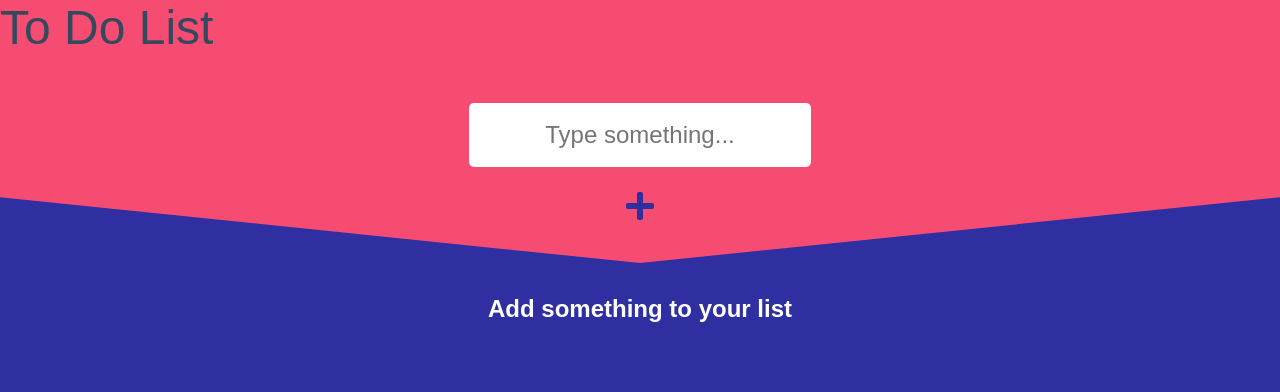
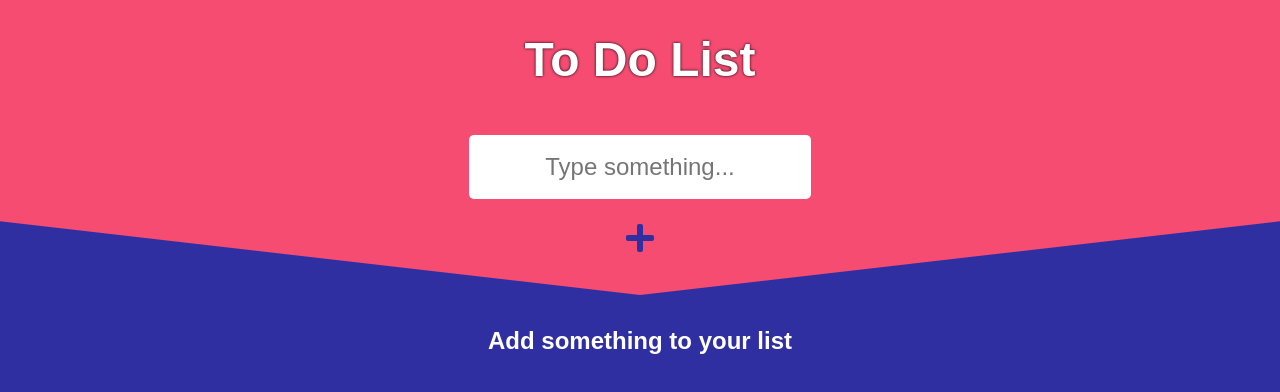
Before and after one commit to tiagological/to-do-list-vue, a Vue app: page / in a window 1280 px wide. Shown: the top 392 px of the page. Built offline with nearby package versions, Linux system fonts and the light colour scheme; a web font is replaced by a local one.

Commit message:
Changes title styling

```diff
--- a/src/components/Title.vue
+++ b/src/components/Title.vue
@@ -13,8 +13,12 @@ export default {
 
 <style scoped>
 .title {
-  color: #35495e;
+  color: #fff;
+  text-shadow: 0 0 3px #000;
+  margin-top: 2rem;
   font-size: 2rem;
+  font-weight: bold;
+  text-align: center;
 }
 
 @media only screen and (min-width: 1024px) {
```
